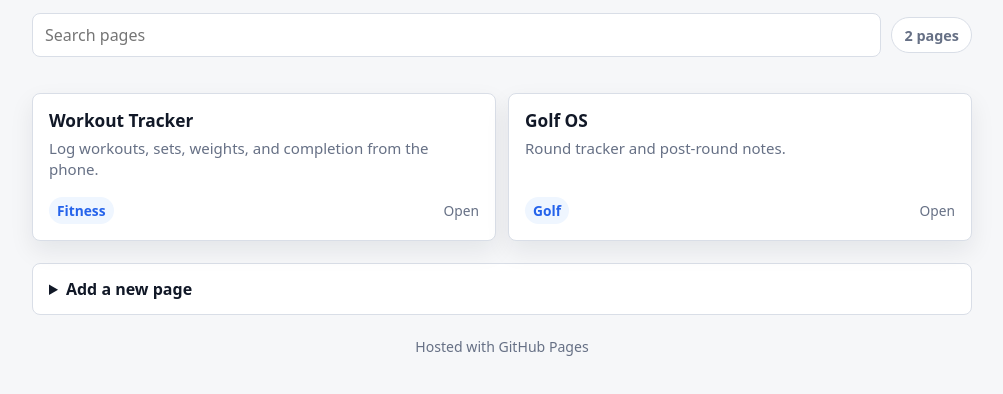
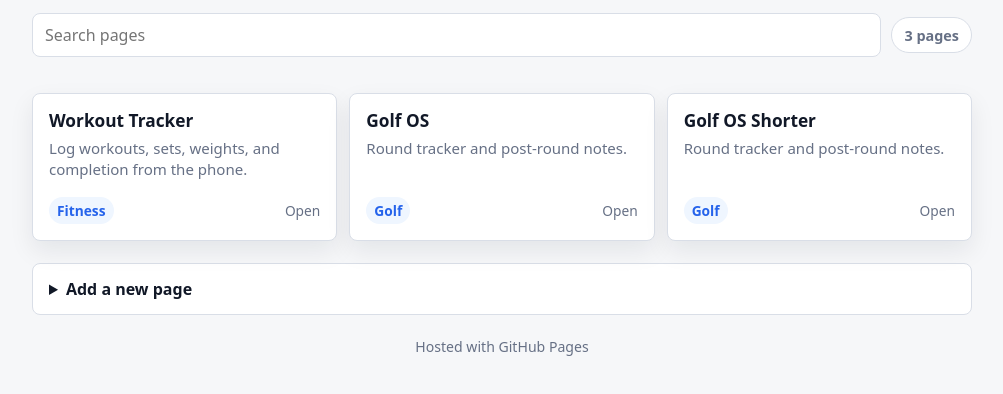
Before and after one commit to nangpal/TestApps, a plain HTML site: page index.html in a window 1280 px wide. Shown: the part 120-514 px from the top of the page, without its empty margins (138-1141 px from the left). Drawn offline with Linux system fonts and the light colour scheme.

Commit message:
Update index.html

```diff
--- a/index.html
+++ b/index.html
@@ -269,6 +269,12 @@
         href: "golf_os.html",
         description: "Round tracker and post-round notes.",
         category: "Golf"
+      },
+      {
+        title: "Golf OS Shorter",
+        href: "golf_os_3.html",
+        description: "Round tracker and post-round notes.",
+        category: "Golf"
       }
 
       // Add new pages above this line. Put a comma after the previous block.
```
